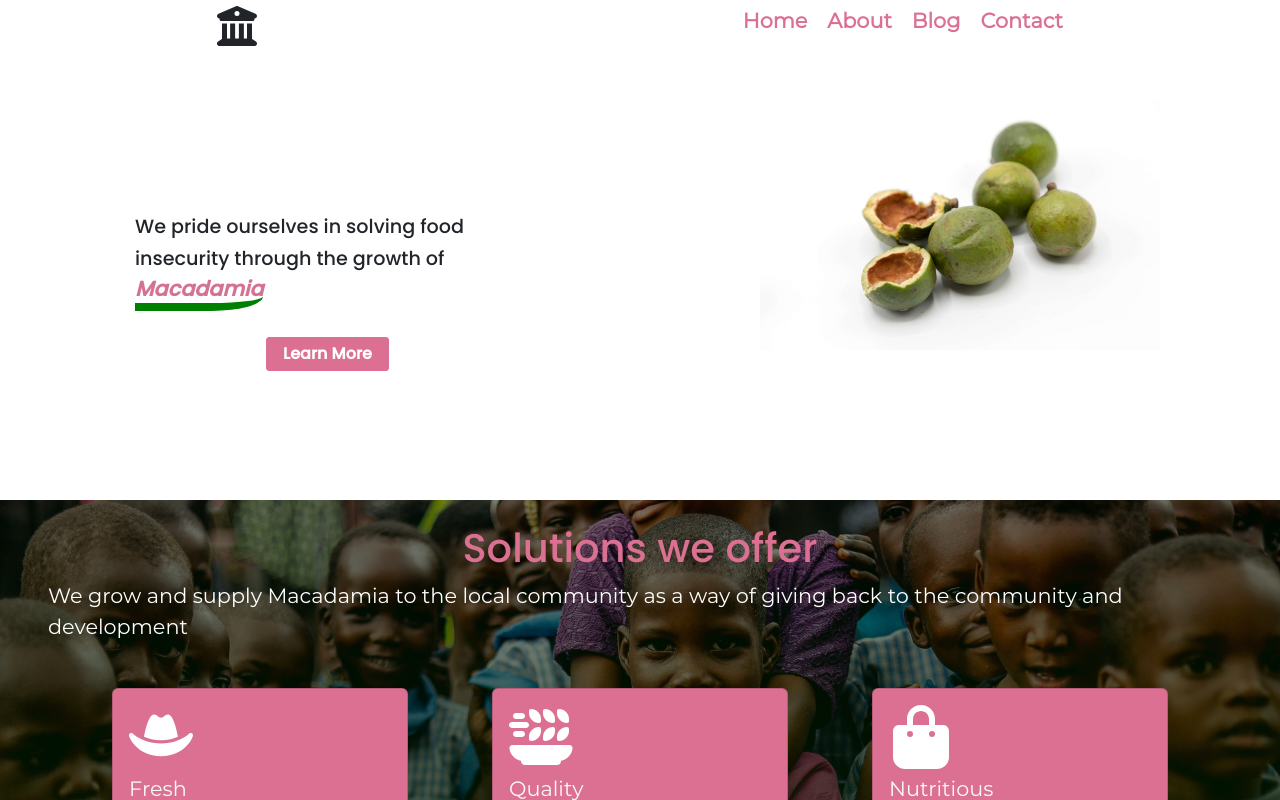
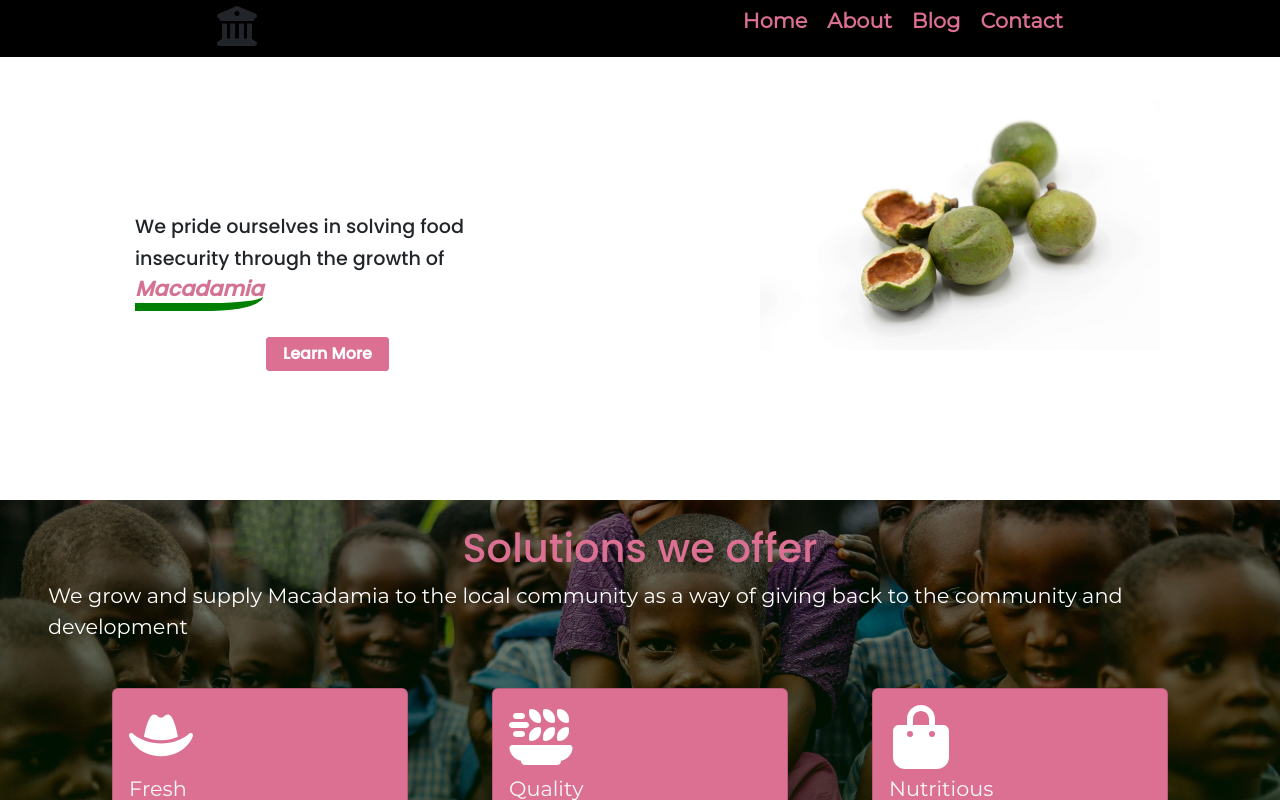
Before and after one commit to Gideon-kirimanjaro/Meru-Farmers-Site, a Next.js app: page / in a window 1280 px wide. Shown: the top 800 px of the page. Built offline with nearby package versions, Linux system fonts and the light colour scheme.

Commit message:
margin updates

```diff
--- a/Components/Home/HomeComponent.js
+++ b/Components/Home/HomeComponent.js
@@ -9,7 +9,7 @@ import styles from "./HomeComponent.module.css";
 const HomeComponent = () => {
   const color = "#DB7093";
   return (
-    <div className={styles.mainDiv}>
+    <div>
       <Navigation color={color} />
       <CallToAction color={color} />
       <SolutionSection color={color} />
--- a/Components/Navigation/Navigation.module.css
+++ b/Components/Navigation/Navigation.module.css
@@ -4,7 +4,7 @@
   z-index: 999 !important;
 }
 .mainDiv {
-  background: white;
+  background: black;
   margin: 0;
   padding-bottom: 5px;
   padding-top: 5px;
--- a/styles/globals.css
+++ b/styles/globals.css
@@ -10,12 +10,14 @@ html {
   padding: 0;
   border: 0;
   outline: 0;
+  box-sizing: border-box;
 }
 body {
   margin: 0;
   padding: 0;
   border: 0;
   outline: 0;
+  box-sizing: border-box;
 }
 @font-face {
   font-family: "poppins";
```
